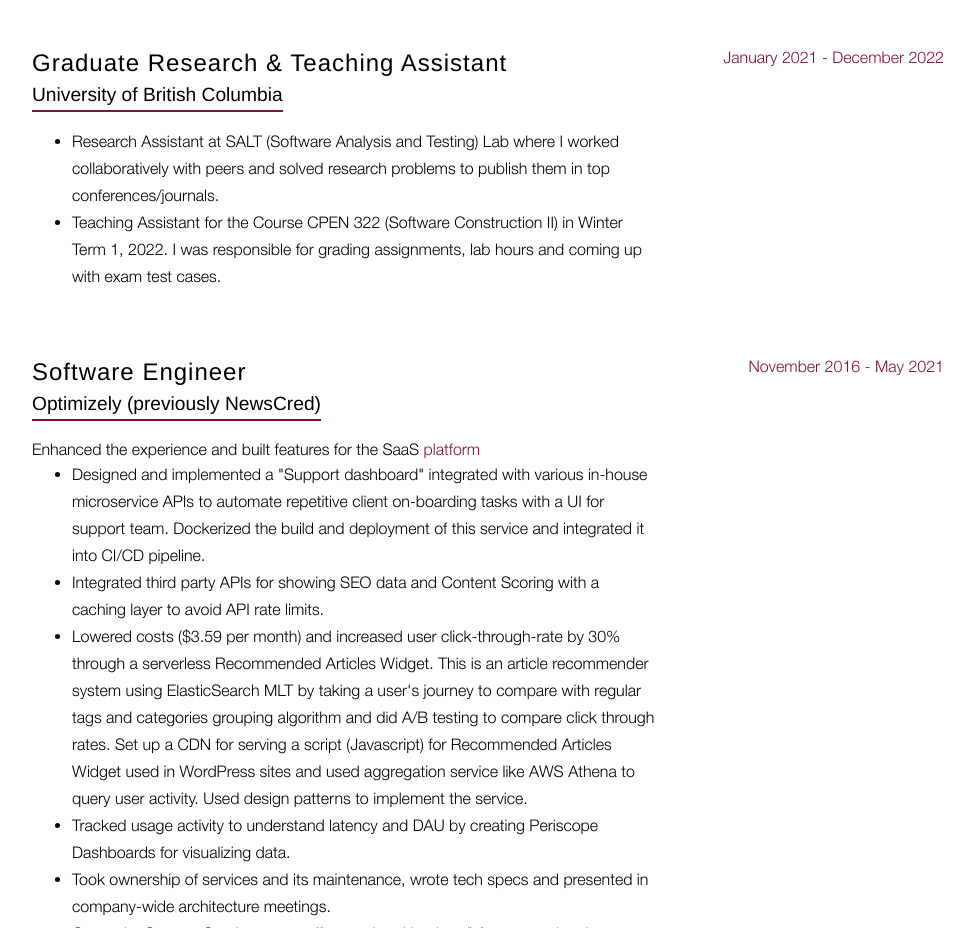
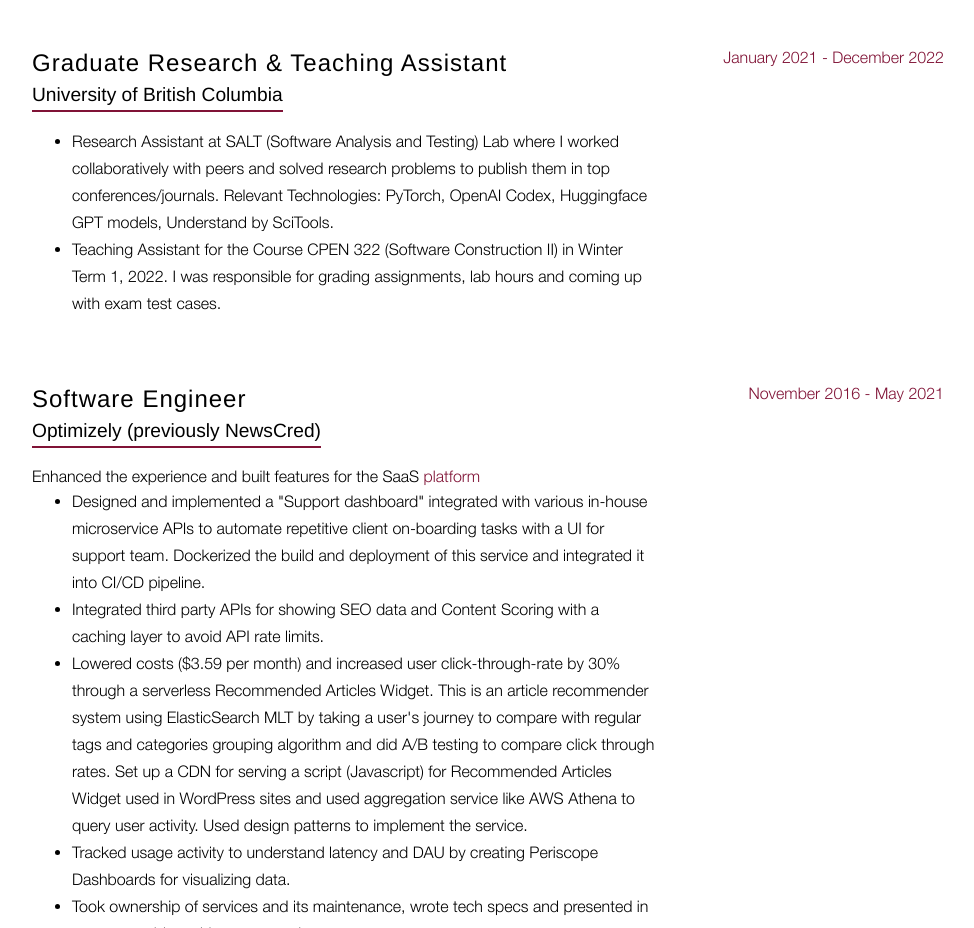
Before and after one commit to msintaha/msintaha.github.io, a Gatsby site: page / in a window 1280 px wide. Shown: the part 890-1818 px from the top of the page, without its empty margins (288-1262 px from the left). Built offline with nearby package versions, Linux system fonts and the light colour scheme; Gatsby itself is replaced by a stand-in of ours; a web font is replaced by a local one.

Commit message:
Add tech stack in research

```diff
--- a/src/pages/index.js
+++ b/src/pages/index.js
@@ -62,7 +62,7 @@
               <div className="subheading mb-3 withBorder">University of British Columbia</div>
               <p>
                 <ul>
-                  <li>Research Assistant at SALT (Software Analysis and Testing) Lab where I worked collaboratively with peers and solved research problems to publish them in top conferences/journals.</li>
+                  <li>Research Assistant at SALT (Software Analysis and Testing) Lab where I worked collaboratively with peers and solved research problems to publish them in top conferences/journals. Relevant Technologies: PyTorch, OpenAI Codex, Huggingface GPT models, Understand by SciTools.</li>
                   <li>Teaching Assistant for the Course CPEN 322 (Software Construction II) in Winter Term 1, 2022. I was responsible for grading assignments, lab hours and coming up with exam test cases.</li>
                 </ul>
               </p>
```
